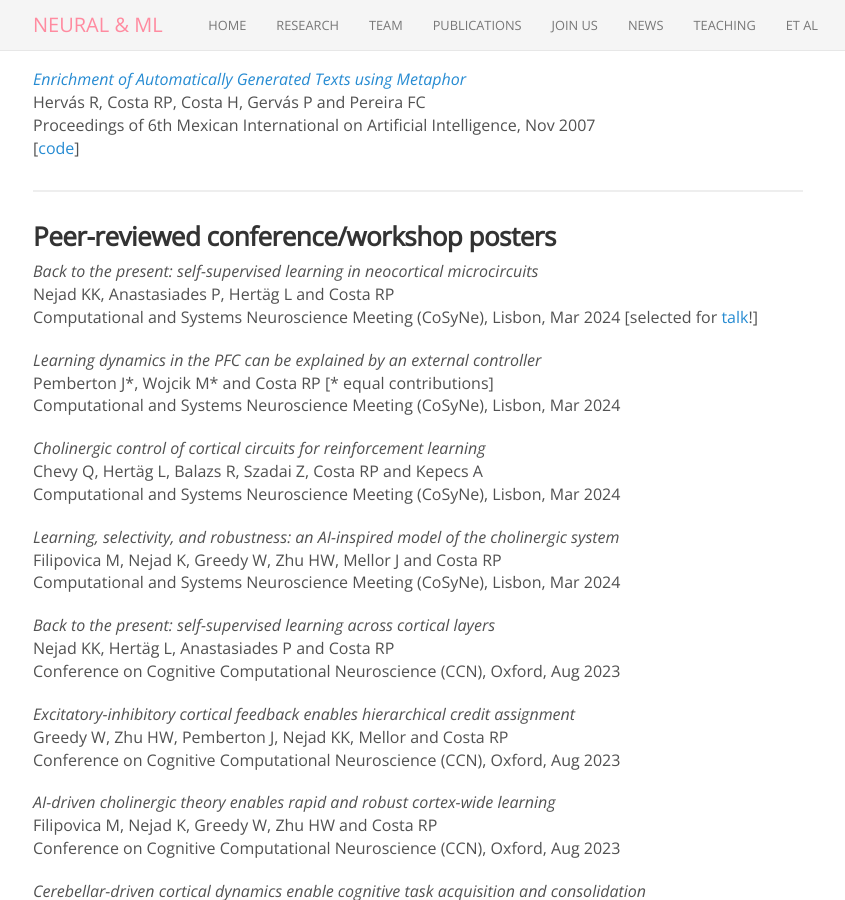
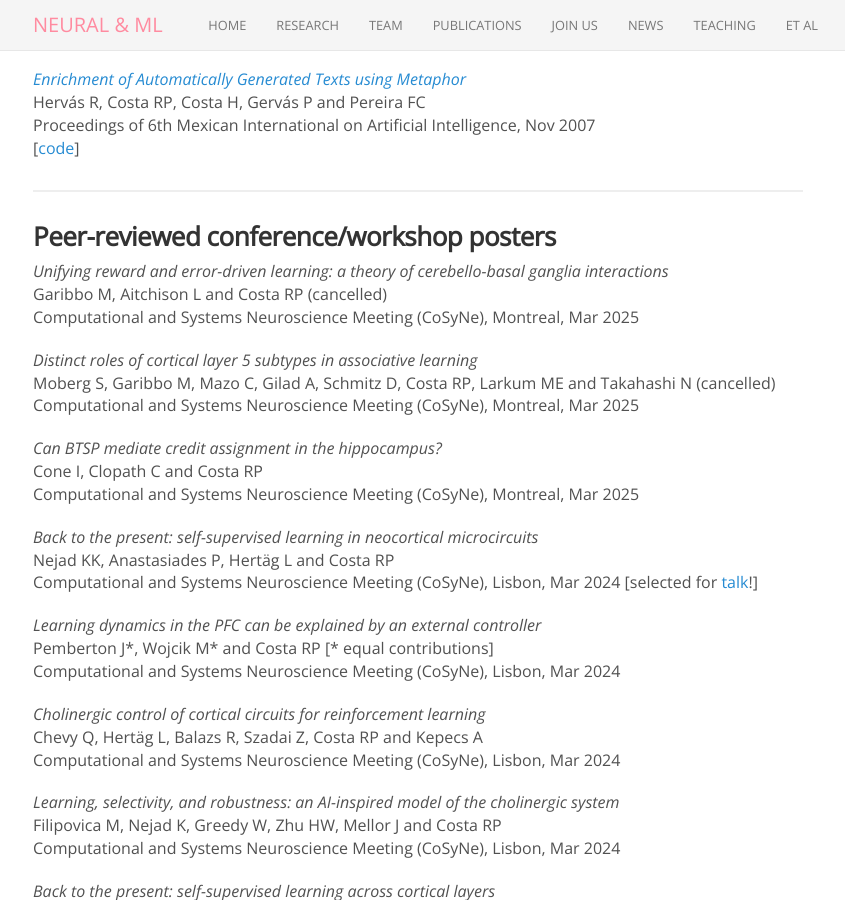
Before and after one commit to neuralml/neuralml.github.io, a Jekyll site: the page built from publications.md, in a window 1280 px wide and 900 px high, scrolled down 3938 px. Shown: the whole window, without its empty margins (222-1067 px from the left). Built offline with Jekyll 4.4.1, drawn with Linux system fonts in a browser that asks for light colours; nearby versions of some CDN libraries.

Commit message:
Update publications.md

```diff
--- a/publications.md
+++ b/publications.md
@@ -186,6 +186,18 @@ Proceedings of 6th Mexican International on Artificial Intelligence, Nov 2007<br
 
 
 ### Peer-reviewed conference/workshop posters
+
+_Unifying reward and error-driven learning: a theory of cerebello-basal ganglia interactions_<br>
+Garibbo M, Aitchison L and Costa RP (cancelled)<br>
+Computational and Systems Neuroscience Meeting (CoSyNe), Montreal, Mar 2025
+
+_Distinct roles of cortical layer 5 subtypes in associative learning_<br>
+Moberg S, Garibbo M, Mazo C, Gilad A, Schmitz D, Costa RP, Larkum ME and Takahashi N (cancelled)<br>
+Computational and Systems Neuroscience Meeting (CoSyNe), Montreal, Mar 2025
+
+_Can BTSP mediate credit assignment in the hippocampus?_<br>
+Cone I, Clopath C and Costa RP<br>
+Computational and Systems Neuroscience Meeting (CoSyNe), Montreal, Mar 2025
 
 _Back to the present: self-supervised learning in neocortical microcircuits_<br>
 Nejad KK, Anastasiades P, Hertäg L and Costa RP<br>
```
